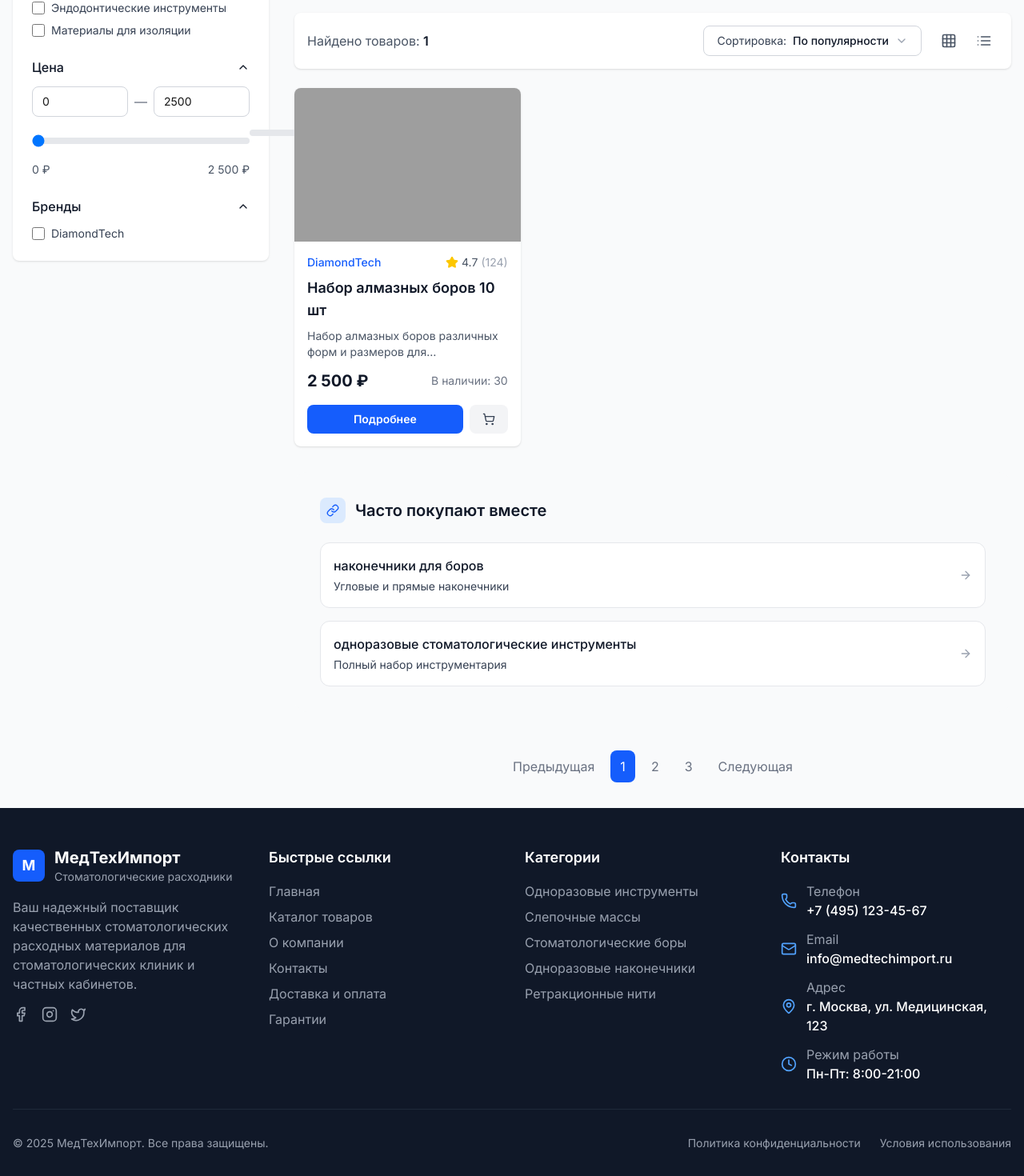
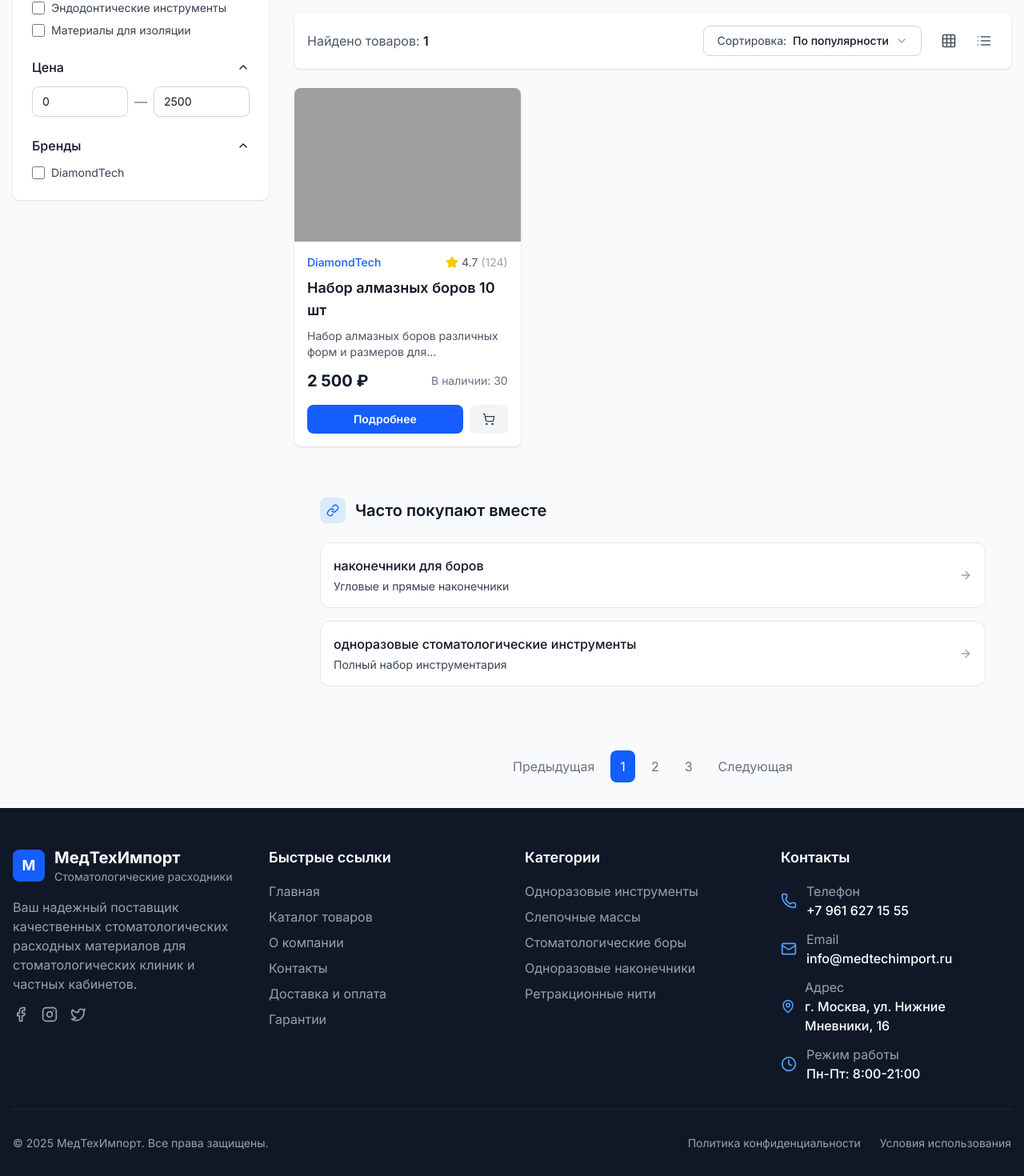
Before and after one commit to PillarDevelopment/medtechimport-landing-page, a Next.js app: page /catalog/dental-burs in a window 1280 px wide. Shown: the part 552-2022 px from the top of the page at 80% size. Built offline with nearby package versions, Linux system fonts and the light colour scheme; grey boxes are pictures that could not be loaded.

Commit message:
added correct contacts

```diff
--- a/seo/SCHEMA_ORG.md
+++ b/seo/SCHEMA_ORG.md
@@ -146,13 +146,13 @@
   "description": "Поставщик качественных стоматологических расходных материалов",
   "address": {
     "@type": "PostalAddress",
-    "streetAddress": "ул. Медицинская, 123",
+    "streetAddress": "ул. Нижние Мневники, 16",
     "addressLocality": "Москва",
     "addressCountry": "RU"
   },
   "contactPoint": {
     "@type": "ContactPoint",
-    "telephone": "+7-495-123-45-67",
+    "telephone": "+7-961-627-15-55",
     "contactType": "customer service",
     "availableLanguage": "Russian"
   }
--- a/src/app/contact/page.tsx
+++ b/src/app/contact/page.tsx
@@ -8,7 +8,7 @@ const contactInfo = [
   {
     icon: Phone,
     title: 'Телефон',
-    details: ['+7 (495) 123-45-67', '+7 (495) 123-45-68'],
+    details: ['+7 961 627 15 55'],
     description: 'Звонки принимаются с 8:00 до 21:00'
   },
   {
@@ -20,7 +20,7 @@ const contactInfo = [
   {
     icon: MapPin,
     title: 'Адрес',
-    details: ['г. Москва, ул. Медицинская, 123', 'БЦ "Медицинский", офис 456'],
+    details: ['г. Москва, ул. Нижние Мневники, 16'],
     description: 'Вход со стороны парковки'
   },
   {
@@ -34,19 +34,19 @@ const contactInfo = [
 const departments = [
   {
     name: 'Отдел продаж',
-    phone: '+7 (495) 123-45-67',
+    phone: '+7 961 627 15 55',
     email: 'sales@medtechimport.ru',
     description: 'Консультации по стоматологическим товарам и оформление заказов'
   },
   {
     name: 'Техническая поддержка',
-    phone: '+7 (495) 123-45-68',
+    phone: '+7 961 627 15 55',
     email: 'support@medtechimport.ru',
     description: 'Помощь с выбором стоматологических товаров и технические вопросы'
   },
   {
     name: 'Отдел закупок',
-    phone: '+7 (495) 123-45-69',
+    phone: '+7 961 627 15 55',
     email: 'purchasing@medtechimport.ru',
     description: 'Вопросы по поставкам и сотрудничеству'
   }
@@ -273,7 +273,7 @@ export default function ContactPage() {
                 <div className="text-center text-gray-500">
                   <MapPin className="w-8 h-8 mx-auto mb-2" />
                   <div className="text-sm">Карта</div>
-                  <div className="text-xs">г. Москва, ул. Медицинская, 123</div>
+                  <div className="text-xs">г. Москва, ул. Нижние Мневники, 16</div>
                 </div>
               </div>
             </div>
--- a/src/components/Footer.tsx
+++ b/src/components/Footer.tsx
@@ -111,7 +111,7 @@ export default function Footer() {
                 <Phone className="w-5 h-5 text-blue-400" />
                 <div>
                   <p className="text-gray-400">Телефон</p>
-                  <p className="font-medium">+7 (495) 123-45-67</p>
+                  <p className="font-medium">+7 961 627 15 55</p>
                 </div>
               </div>
               <div className="flex items-center space-x-3">
@@ -125,7 +125,7 @@ export default function Footer() {
                 <MapPin className="w-5 h-5 text-blue-400" />
                 <div>
                   <p className="text-gray-400">Адрес</p>
-                  <p className="font-medium">г. Москва, ул. Медицинская, 123</p>
+                  <p className="font-medium">г. Москва, ул. Нижние Мневники, 16</p>
                 </div>
               </div>
               <div className="flex items-center space-x-3">
--- a/src/components/PriceFilter.tsx
+++ b/src/components/PriceFilter.tsx
@@ -2,7 +2,6 @@
 
 import { useState } from 'react'
 import { ChevronDown, ChevronUp } from 'lucide-react'
-import { formatPrice } from '@/lib/utils'
 
 interface PriceFilterProps {
   maxPrice: number
@@ -33,6 +32,8 @@ export default function PriceFilter({ maxPrice }: PriceFilterProps) {
           <div className="flex items-center space-x-2">
             <input
               type="number"
+              min="0"
+              max={maxPrice}
               value={priceRange[0]}
               onChange={(e) => handlePriceChange(0, Number(e.target.value))}
               className="w-full px-3 py-2 border border-gray-300 rounded-lg text-sm focus:ring-2 focus:ring-blue-500 focus:border-transparent"
@@ -41,36 +42,14 @@ export default function PriceFilter({ maxPrice }: PriceFilterProps) {
             <span className="text-gray-500">—</span>
             <input
               type="number"
+              min="0"
+              max={maxPrice}
               value={priceRange[1]}
               onChange={(e) => handlePriceChange(1, Number(e.target.value))}
               className="w-full px-3 py-2 border border-gray-300 rounded-lg text-sm focus:ring-2 focus:ring-blue-500 focus:border-transparent"
               placeholder="До"
             />
           </div>
-
-          <div className="relative">
-            <input
-              type="range"
-              min="0"
-              max={maxPrice}
-              value={priceRange[0]}
-              onChange={(e) => handlePriceChange(0, Number(e.target.value))}
-              className="w-full h-2 bg-gray-200 rounded-lg appearance-none cursor-pointer slider"
-            />
-            <input
-              type="range"
-              min="0"
-              max={maxPrice}
-              value={priceRange[1]}
-              onChange={(e) => handlePriceChange(1, Number(e.target.value))}
-              className="w-full h-2 bg-gray-200 rounded-lg appearance-none cursor-pointer slider absolute top-0"
-            />
-          </div>
-
-          <div className="flex justify-between text-sm text-gray-600">
-            <span>{formatPrice(priceRange[0])}</span>
-            <span>{formatPrice(priceRange[1])}</span>
-          </div>
         </div>
       )}
     </div>
--- a/src/lib/schema.tsx
+++ b/src/lib/schema.tsx
@@ -136,13 +136,13 @@ export function generateStoreSchema(): object {
     "image": "https://mtioc.ru/store-image.jpg",
     "address": {
       "@type": "PostalAddress",
-      "streetAddress": "ул. Медицинская, 123",
+      "streetAddress": "ул. Нижние Мневники, 16",
       "addressLocality": "Москва",
       "addressCountry": "RU"
     },
     "contactPoint": {
       "@type": "ContactPoint",
-      "telephone": "+7-495-123-45-67",
+      "telephone": "+7-961-627-15-55",
       "contactType": "customer service",
       "availableLanguage": "Russian",
       "hoursAvailable": {
@@ -182,13 +182,13 @@ export function generateOrganizationSchema(): object {
     "description": "Поставщик качественных стоматологических расходных материалов",
     "address": {
       "@type": "PostalAddress",
-      "streetAddress": "ул. Медицинская, 123",
+      "streetAddress": "ул. Нижние Мневники, 16",
       "addressLocality": "Москва",
       "addressCountry": "RU"
     },
     "contactPoint": {
       "@type": "ContactPoint",
-      "telephone": "+7-495-123-45-67",
+      "telephone": "+7-961-627-15-55",
       "contactType": "customer service",
       "availableLanguage": "Russian",
       "hoursAvailable": {
@@ -242,7 +242,7 @@ export function generateLocalBusinessSchema(): object {
     "image": "https://mtioc.ru/store-image.jpg",
     "address": {
       "@type": "PostalAddress",
-      "streetAddress": "ул. Медицинская, 123",
+      "streetAddress": "ул. Нижние Мневники, 16",
       "addressLocality": "Москва",
       "addressCountry": "RU"
     },
@@ -251,7 +251,7 @@ export function generateLocalBusinessSchema(): object {
       "latitude": "55.7558",
       "longitude": "37.6176"
     },
-    "telephone": "+7-495-123-45-67",
+    "telephone": "+7-961-627-15-55",
     "email": "info@mtioc.ru",
     "openingHoursSpecification": {
       "@type": "OpeningHoursSpecification",
```
